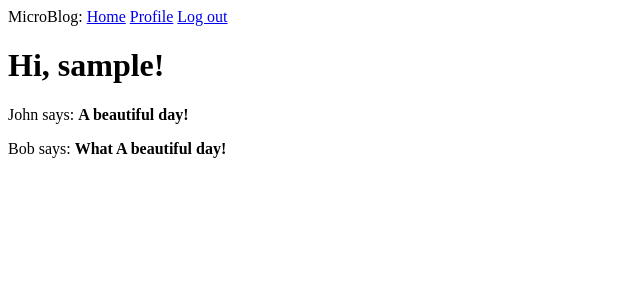
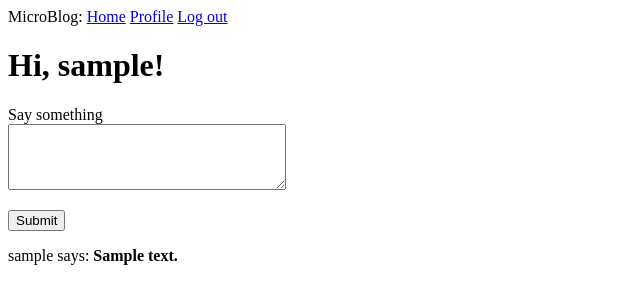
Before and after one commit to mchangpi/microblog, a Flask app: page / in a window 1280 px wide. Shown: the top 304 px of the page, without its empty margins (0-640 px from the left). Run offline with Flask 2, Linux system fonts and the light colour scheme; a user stored in the database is signed in; tables that the repository leaves empty hold one stand-in row (values such as "Sample post").

Commit message:
L64 Deploying Blog Posts

```diff
--- a/app/forms.py
+++ b/app/forms.py
@@ -45,3 +45,7 @@ class EditProfileForm(FlaskForm):
             user = User.query.filter_by(username=username.data).first()
             if user is not None:
                 raise ValidationError('Please use a different username.')
+
+class PostForm(FlaskForm):
+    post = TextAreaField('Say something', validators=[DataRequired(), Length(min=1, max=140)])
+    submit = SubmitField('Submit')
--- a/app/models.py
+++ b/app/models.py
@@ -66,4 +66,4 @@ class Post(db.Model):
     user_id = db.Column(db.Integer, db.ForeignKey('user.id'))
 
     def __repr__(self):
-        return '<Post ()>'.format(self.body)
+        return '<Post {}>'.format(self.body)
--- a/app/routes.py
+++ b/app/routes.py
@@ -3,8 +3,8 @@ from flask import render_template, flash, redirect, url_for, request
 from werkzeug.urls import url_parse
 from flask_login import current_user, login_user, logout_user, login_required
 from app import app, db
-from app.forms import LoginForm, RegistrationForm, EditProfileForm
-from app.models import User
+from app.forms import LoginForm, RegistrationForm, EditProfileForm, PostForm
+from app.models import User, Post
 
 @app.before_request
 def before_request():
@@ -12,21 +12,19 @@ def before_request():
         current_user.last_seen = datetime.utcnow()
         db.session.commit()
 
-@app.route('/')
-@app.route('/index')
+@app.route('/', methods=['GET', 'POST'])
+@app.route('/index', methods=['GET', 'POST'])
 @login_required
 def index():
-    posts = [
-        {
-            'author': {'username': 'John'},
-            'body': 'A beautiful day!'
-        },
-        {
-            'author': {'username': 'Bob'},
-            'body': 'What A beautiful day!'
-        }
-    ]
-    return render_template('index.html', title='Home', posts=posts)
+    form = PostForm()
+    if form.validate_on_submit():
+        post = Post(body=form.post.data, author=current_user)
+        db.session.add(post)
+        db.session.commit()
+        flash('Your post is now live!')
+        return redirect(url_for('index'))
+    posts = current_user.followed_posts().all()
+    return render_template('index.html', title='Home', form=form, posts=posts)
 
 @app.route('/login', methods=['GET','POST'])
 def login():
--- a/app/templates/index.html
+++ b/app/templates/index.html
@@ -1,5 +1,16 @@
 {% extends "base.html" %} {% block content%}
 <h1>Hi, {{ current_user.username }}!</h1>
+<form action="" method="post">
+  {{ form.hidden_tag() }}
+  <p>
+    {{ form.post.label }}<br />
+    {{ form.post(cols=32, rows=4) }}<br />
+    {% for error in form.post.errors %}
+    <span style="color: red">[{{ error }}]</span>
+    {% endfor %}
+  </p>
+  <p>{{ form.submit() }}</p>
+</form>
 {% for post in posts %}
 <div>
   <p>{{post.author.username}} says: <b>{{post.body}}</b></p>
```
